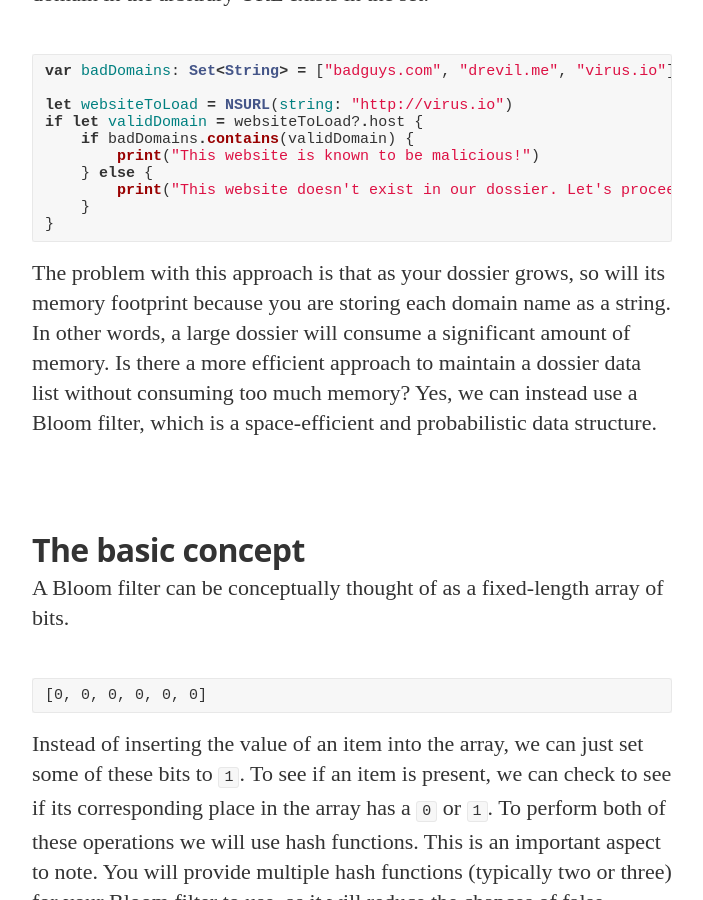
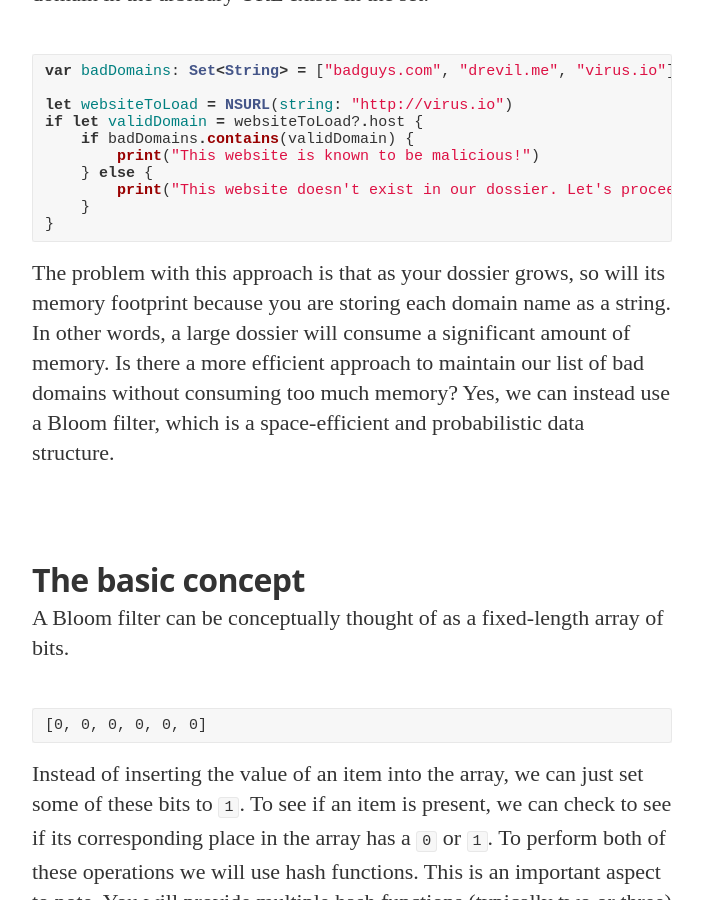
Before and after one commit to nathankrishnan/nathankrishnan.github.io, a Jekyll site: the page built from _posts/2017-03-18-bloomfilter.md, in a window 1280 px wide and 900 px high, scrolled down 1171 px. Shown: the whole window, without its empty margins (288-991 px from the left). Built offline with Jekyll 4.4.1, drawn with Linux system fonts in a browser that asks for light colours; nearby versions of some CDN libraries; some web fonts are replaced; comment, search, counter and statistics services are not loaded.

Commit message:
Update 2017-03-18-bloomfilter.md

````diff
--- a/_posts/2017-03-18-bloomfilter.md
+++ b/_posts/2017-03-18-bloomfilter.md
@@ -21,7 +21,7 @@ if let validDomain = websiteToLoad?.host {
 }
 ```
 
-The problem with this approach is that as your dossier grows, so will its memory footprint because you are storing each domain name as a string.  In other words, a large dossier will consume a significant amount of memory. Is there a more efficient approach to maintain a dossier data list without consuming too much memory?  Yes, we can instead use a Bloom filter, which is a space-efficient and probabilistic data structure.
+The problem with this approach is that as your dossier grows, so will its memory footprint because you are storing each domain name as a string.  In other words, a large dossier will consume a significant amount of memory. Is there a more efficient approach to maintain our list of bad domains without consuming too much memory?  Yes, we can instead use a Bloom filter, which is a space-efficient and probabilistic data structure.
 
 # The basic concept
 A Bloom filter can be conceptually thought of as a fixed-length array of bits.
````
